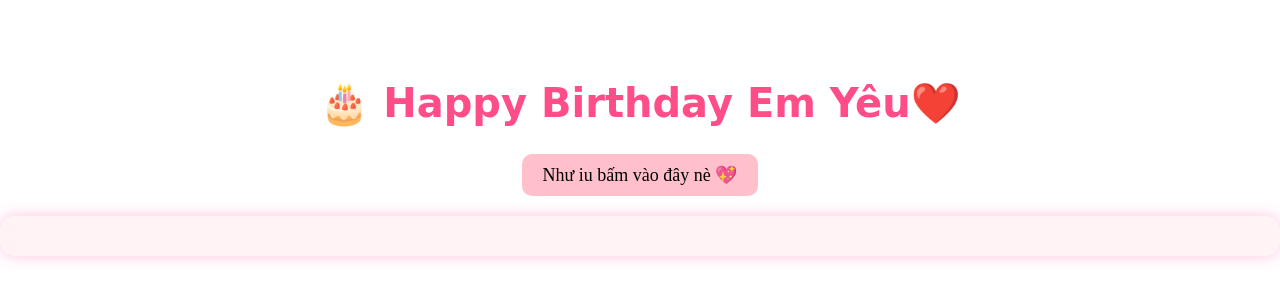
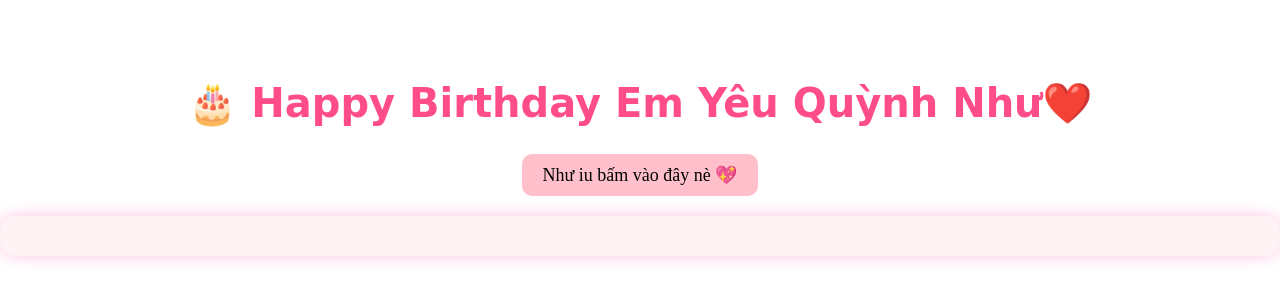
Before and after one commit to TruongNhi865/happy-my-love, a plain HTML site: page index.html in a window 1280 px wide. Shown: the part 176-476 px from the top of the page. Drawn offline with Linux system fonts and the light colour scheme.

Commit message:
Update index.html

```diff
--- a/index.html
+++ b/index.html
@@ -67,7 +67,7 @@
     </style>
   </head>
   <body>
-    <h1>🎂 Happy Birthday Em Yêu❤️</h1>
+    <h1>🎂 Happy Birthday Em Yêu Quỳnh Như❤️</h1>
     <button onclick="start()">Như iu bấm vào đây nè 💖</button>
     <img
       id="avatar"
```
